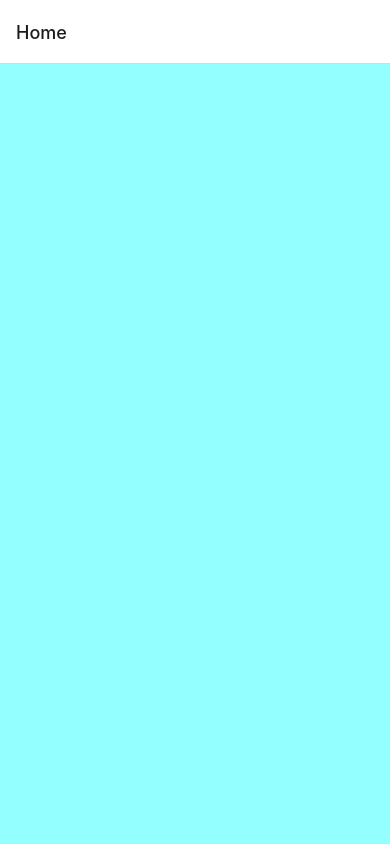
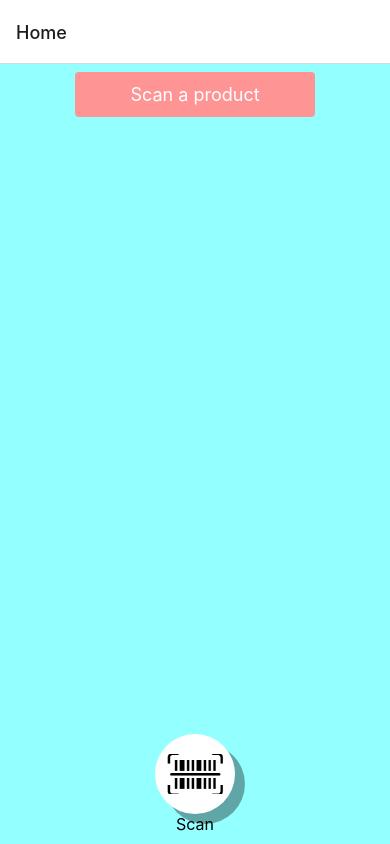
Before and after one commit to khutso-baloyi/RetailPrice, a React Native app: screen /Home in a window 390 px wide. Built offline with nearby package versions, Linux system fonts and the light colour scheme.

Commit message:
added scan image

```diff
--- a/src/pages/Home.js
+++ b/src/pages/Home.js
@@ -1,13 +1,25 @@
 import React, {useState} from 'react';
-import {View, Text, StyleSheet, TouchableOpacity} from 'react-native';
-
+import {View, Text, StyleSheet, TouchableOpacity, Image} from 'react-native';
+import ScanIcon from '../../assets/images/scan.png';
 
 const Home = ({navigation}) => {
 
 
   return (
     <View style={styles.root}>
-
+      <View style={styles.mainView}>
+       <TouchableOpacity style={styles.btn}>
+          <Text style={styles.btnText}>Scan a product</Text>
+        </TouchableOpacity>
+      </View>
+      <View style={styles.scanView} >
+        <TouchableOpacity style={styles.scan}>
+          <Image
+            style={styles.scanImg}
+            source={ScanIcon} />
+        </TouchableOpacity>
+        <Text style={styles.scanText}>Scan</Text>
+        </View>
     </View>
   );
 };
@@ -18,17 +30,15 @@ const styles = StyleSheet.create({
     backgroundColor: '#94ffff',
     flex: 1,
     alignItems: 'center',
-    justifyContent: 'center',
+    justifyContent: 'flex-end',
   },
-   rnCamera: {
-    flex: 1,
-    width: '94%',
-    alignSelf: 'center',
+  mainView: {
+    flexGrow: 1
   },
   btn: {
     width: 240,
     borderRadius: 4,
-    backgroundColor: '#62d1bc',
+    backgroundColor: '#FF9494',
     paddingHorizontal: 24,
     paddingVertical: 12,
     marginVertical: 8,
@@ -38,6 +48,29 @@ const styles = StyleSheet.create({
     color: '#ffffff',
     textAlign: 'center',
   },
+  scanView: {
+    padding: 10
+  },
+  scan: {
+    display: 'flex',
+    justifyContent: 'center',
+   padding: 10,
+   backgroundColor: 'white',
+   borderRadius: 50,
+   width: 80,
+   height: 80,
+   shadowOffset:{  width: 10,  height: 10,  },
+   shadowColor: 'black',
+   shadowOpacity: 0.35,
+  },
+  scanImg: {
+    width: 60,
+    height: 40
+  },
+  scanText: {
+    textAlign: 'center',
+    fontSize: 16
+  }
 });
 
 export default Home;
```
Also changed, not shown: assets/images/scan.png (added), 1 other file (tests, documents, lock files or other folders).
